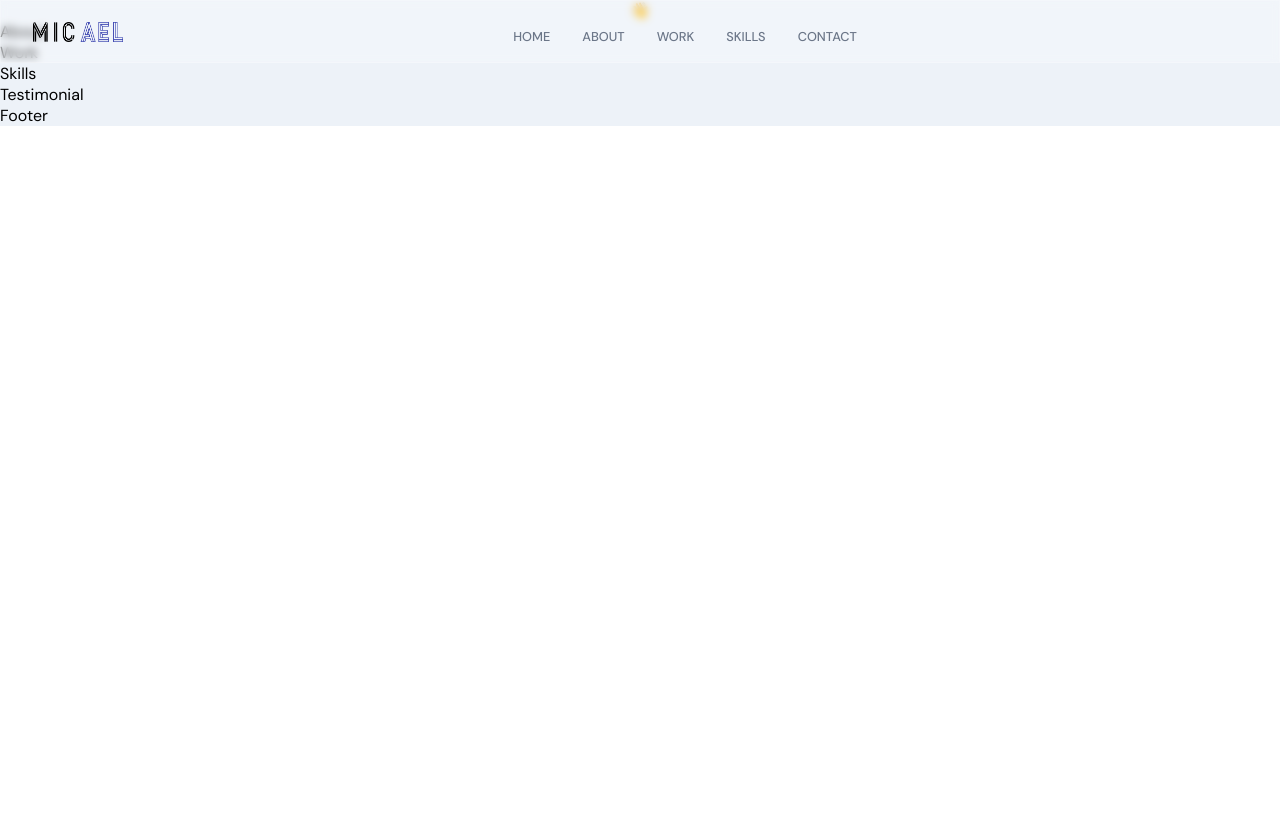
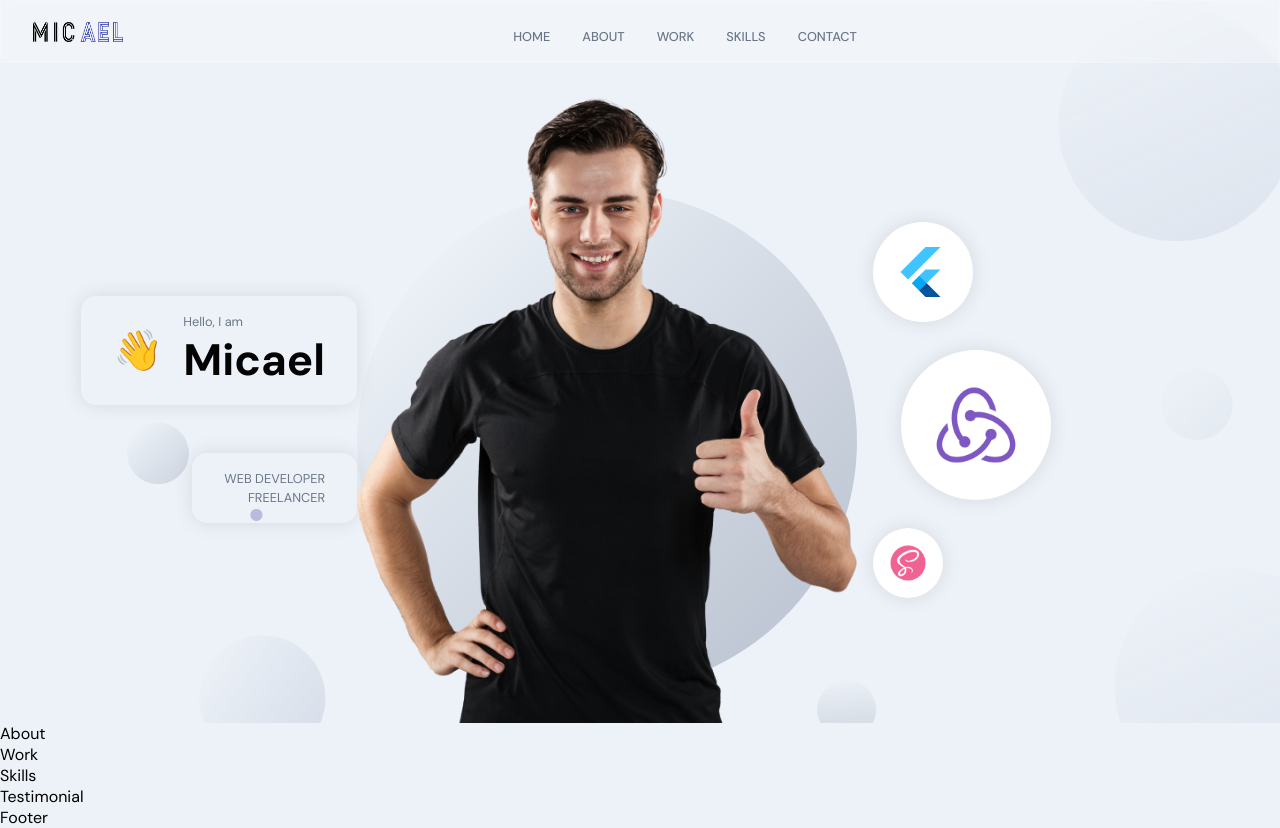
Before and after one commit to FerAlcocer/jsm_portfolio2, a React (Create React App) app in the folder frontend_react/: page / in a window 1280 px wide. Before the commit the page ends 800 px from the top, so only its background shows below. Built offline with nearby package versions, Linux system fonts and the light colour scheme.

Commit message:
Finalizada header section

```diff
--- a/frontend_react/src/container/Header/Header.jsx
+++ b/frontend_react/src/container/Header/Header.jsx
@@ -5,9 +5,19 @@
 import { images } from "../../constants";
 import "./Header.scss";
 
+const scaleVariants = {
+  whileInView: {
+    scale: [0, 1],
+    opacity: [0, 1],
+    transition: {
+      duration: 1,
+      ease: "easeInOut",
+    },
+  },
+};
 const Header = () => {
   return (
-    <div className="app__header app__flex">
+    <div id="home" className="app__header app__flex">
       <motion.div
         whileInView={{ x: [-100, 0], opacity: [0, 1] }}
         transition={{ duration: 0.5 }}
@@ -16,8 +26,44 @@
         <div className="app__header-badge">
           <div className="badge-cmp app__flex">
             <span>👋</span>
+            <div style={{ marginLeft: 20 }}>
+              <p className="p-text">Hello, I am</p>
+              <h1 className="head-text">Micael</h1>
+            </div>
+          </div>
+
+          <div className="tag-cmp app_flex">
+            <p className="p-text">Web developer</p>
+            <p className="p-text">Freelancer</p>
           </div>
         </div>
+      </motion.div>
+
+      <motion.div
+        whileInView={{ opacity: [0, 1] }}
+        transition={{ duration: 0.5, delayChildren: 0.5 }}
+        className="app__header-img"
+      >
+        <img src={images.profile} alt="profile_bg" />
+        <motion.img
+          whileInView={{ scale: [0, 1] }}
+          transition={{ duration: 1, ease: "easeInOut" }}
+          src={images.circle}
+          alt="profile_circle"
+          className="overlay_circle"
+        />
+      </motion.div>
+
+      <motion.div
+        variant={scaleVariants}
+        whileInView={scaleVariants.whileInView}
+        className="app__header-circles"
+      >
+        {[images.flutter, images.redux, images.sass].map((circle, index) => (
+          <div className="circle-cmp app__flex" key={`circle-${index}`}>
+            <img src={circle} alt="circle" />
+          </div>
+        ))}
       </motion.div>
     </div>
   );
--- a/frontend_react/src/container/Header/Header.scss
+++ b/frontend_react/src/container/Header/Header.scss
@@ -0,0 +1,214 @@
+#home {
+  position: relative;
+  background: url("../../assets/bgIMG.png");
+  background-size: cover;
+  background-repeat: repeat;
+  background-position: center;
+
+  .app__wrapper {
+    padding: 0;
+
+    .copyright {
+      display: none;
+    }
+  }
+}
+
+.app__header {
+  flex: 1;
+  width: 100%;
+  height: 100%;
+  flex-direction: row;
+
+  padding: 6rem 2rem 0;
+
+  @media screen and (min-width: 2000px) {
+    padding-top: 8rem;
+  }
+
+  @media screen and (max-width: 1200px) {
+    flex-direction: column;
+  }
+
+  @media screen and (max-width: 450px) {
+    padding: 6rem 1rem 2rem;
+  }
+
+  .app__header-info {
+    flex: 0.65;
+    display: flex;
+    flex-direction: column;
+    justify-content: flex-start;
+    align-items: flex-start;
+    height: 100%;
+
+    @media screen and (max-width: 2000px) {
+      width: 100%;
+      margin-right: 0rem;
+    }
+  }
+
+  .app__header-badge {
+    width: 100%;
+    display: flex;
+    justify-content: flex-end;
+    align-items: flex-end;
+    flex-direction: column;
+
+    .badge-cmp,
+    .tag-cmp {
+      padding: 1rem 2rem;
+      border: var(--white-color);
+      border-radius: 15px;
+      flex-direction: row;
+      width: auto;
+
+      box-shadow: 0 0 20px rgba(0, 0, 0, 0.1);
+    }
+
+    .tag-cmp {
+      flex-direction: column;
+      margin-top: 3rem;
+
+      p {
+        width: 100%;
+        text-transform: uppercase;
+        text-align: right;
+      }
+    }
+
+    span {
+      font-size: 2.5rem;
+
+      @media screen and (min-width: 2000px) {
+        font-size: 5rem;
+      }
+    }
+
+    @media screen and (max-width: 1200px) {
+      justify-content: flex-start;
+      align-items: flex-start;
+    }
+  }
+
+  .app__header-circles {
+    flex: 0.75;
+    display: flex;
+    flex-direction: column;
+    justify-content: space-evenly;
+    align-items: flex-start;
+    height: 100%;
+    margin-left: 1rem;
+
+    div {
+      width: 100px;
+      height: 100px;
+      border-radius: 50%;
+
+      background: var(--white-color);
+      box-shadow: 0 0 20px rgba(0, 0, 0, 0.1);
+
+      img {
+        width: 60%;
+        height: 60%;
+      }
+    }
+
+    div:nth-child(1) {
+      width: 100px;
+      height: 100px;
+    }
+
+    div:nth-child(2) {
+      margin: 1.75rem;
+      width: 150px;
+      height: 150px;
+    }
+
+    div:nth-child(3) {
+      width: 70px;
+      height: 70px;
+    }
+
+    @media screen and (min-width: 2000px) {
+      div:nth-child(1) {
+        width: 400px;
+        height: 400px;
+      }
+
+      div:nth-child(2) {
+        margin: 1.75rem;
+        width: 170px;
+        height: 170px;
+      }
+
+      div:nth-child(3) {
+        width: 200px;
+        height: 200px;
+      }
+    }
+
+    @media screen and (max-width: 1200px) {
+      width: 100%;
+      flex-direction: row;
+      flex-wrap: wrap;
+      margin-left: 0;
+
+      div {
+        margin: 1rem;
+      }
+    }
+
+    @media screen and (max-width: 450px) {
+      div {
+        margin: 1rem 0;
+      }
+
+      div:nth-child(1) {
+        width: 100px;
+        height: 100px;
+      }
+
+      div:nth-child(2) {
+        // margin: 0;
+        width: 100px;
+        height: 100px;
+      }
+
+      div:nth-child(3) {
+        width: 100px;
+        height: 100px;
+      }
+    }
+  }
+}
+
+.app__header-img {
+  flex: 1;
+  height: 100%;
+
+  display: flex;
+  justify-content: flex-end;
+  align-items: flex-end;
+  position: relative;
+
+  img {
+    width: 100%;
+    object-fit: contain;
+    z-index: 1;
+  }
+
+  .overlay_circle {
+    position: absolute;
+    left: 0;
+    right: 0;
+    bottom: 0;
+    z-index: 0;
+    width: 100%;
+    height: 90%;
+  }
+
+  @media screen and (max-widht: 1200px) {
+    margin: 2rem 0;
+  }
+}
```
